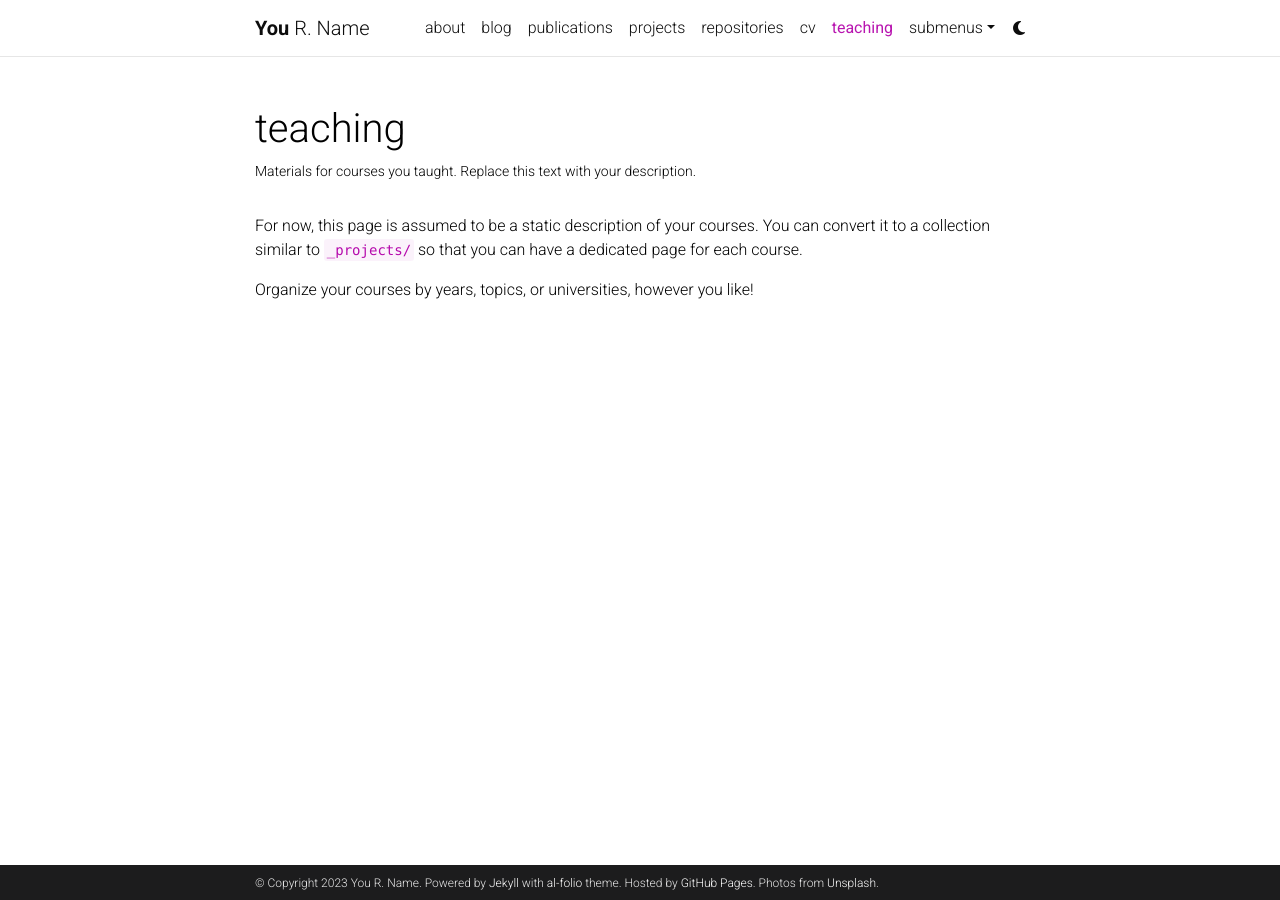
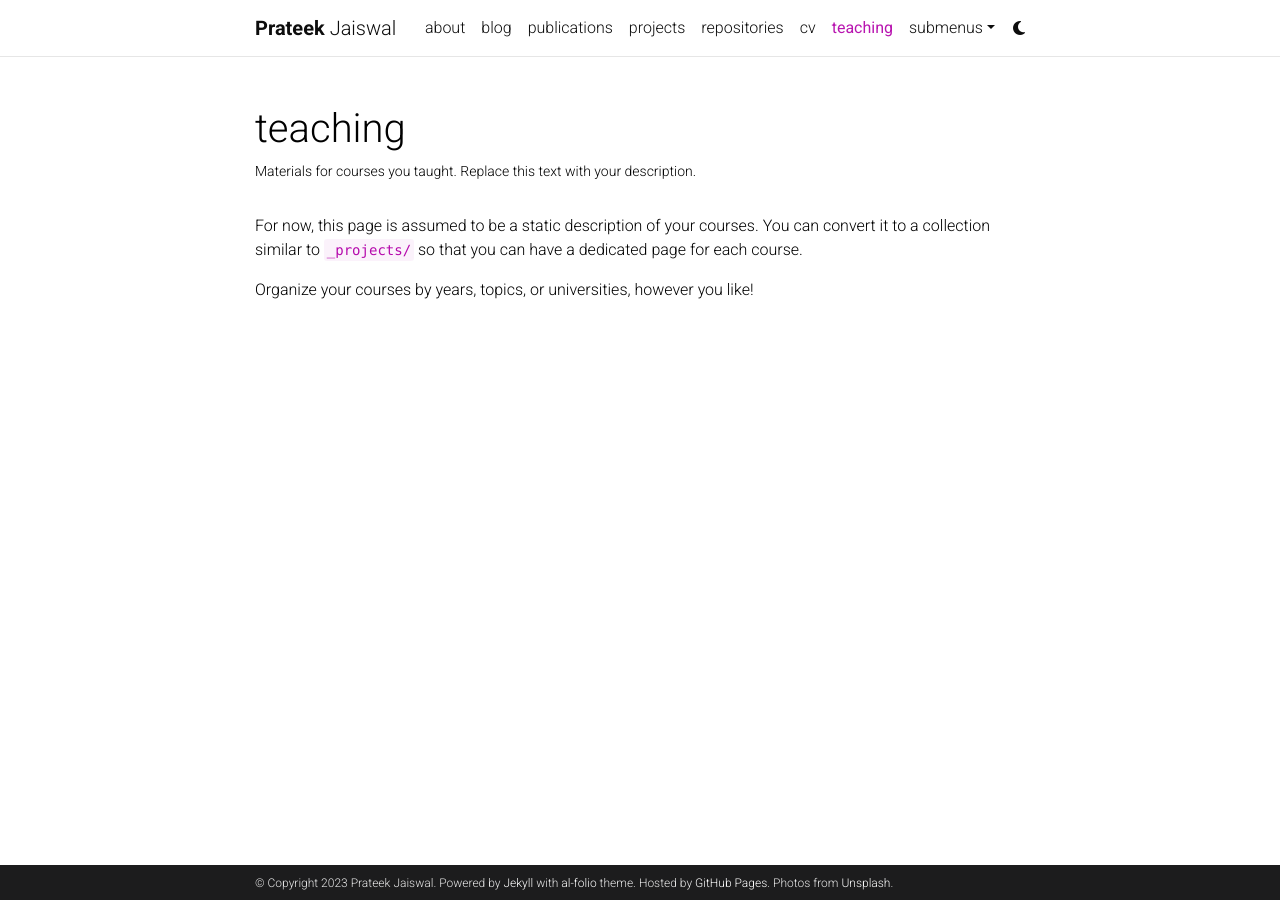
Before and after one commit to pvjaiswal/pvjaiswal.github.io, a Jekyll site: the page built from _pages/teaching.md, in a window 1280 px wide. Built offline with Jekyll 4.4.1, drawn with Linux system fonts in a browser that asks for light colours; comment, search, counter and statistics services are not loaded; a style sheet for code colours, icons or effects is not loaded.

Commit message:
Testing modifying webpage

```diff
--- a/_config.yml
+++ b/_config.yml
@@ -3,10 +3,10 @@
 # -----------------------------------------------------------------------------
 
 title: blank # the website title (if blank, full name will be used instead)
-first_name: You
-middle_name: R.
-last_name: Name
-email: you@example.com
+first_name: Prateek
+middle_name:
+last_name: Jaiswal
+email: jaiswalp@tamu.edu
 description: > # the ">" symbol means to ignore newlines until "footer_text:"
   A simple, whitespace theme for academics. Based on [*folio](https://github.com/bogoli/-folio) design.
 footer_text: >
@@ -328,7 +328,7 @@
 # -----------------------------------------------------------------------------
 
 imagemagick:
-  enabled: true # enables responsive images for your site (recommended, see https://github.com/alshedivat/al-folio/issues/537)
+  enabled: false # enables responsive images for your site (recommended, see https://github.com/alshedivat/al-folio/issues/537)
   widths:
     - 480
     - 800
```
